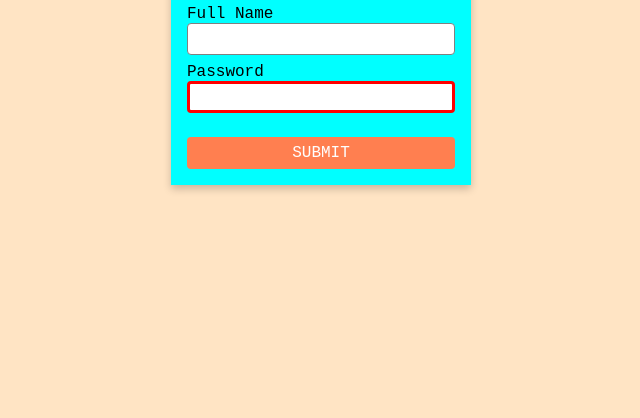
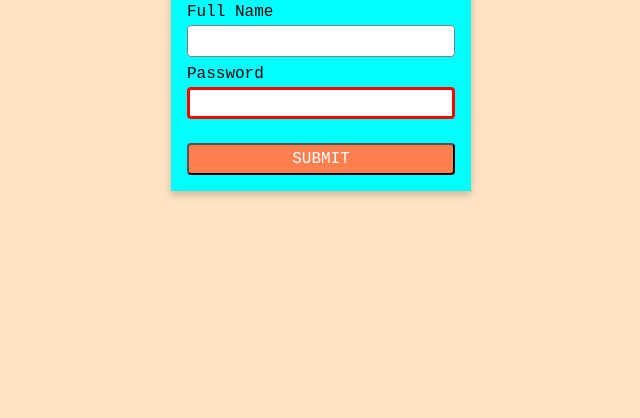
Before and after one commit to YuriiZazuliak/GromeCode, a plain HTML site: page lesson16/task4/index.html in a window 1280 px wide. Shown: the part 382-800 px from the top of the page, without its empty margins (319-959 px from the left). Drawn offline with nearby package versions, Linux system fonts and the light colour scheme.

Commit message:
lesson-16_task-4_fix-1

```diff
--- a/lesson16/task4/style.css
+++ b/lesson16/task4/style.css
@@ -26,6 +26,7 @@
     margin-bottom: 8px;
 }
 .form-label {
+    display: block;
     margin-bottom: 4px;
     font-family: monospace;
 }
@@ -56,5 +57,4 @@
     -moz-border-radius: 4px;
     -ms-border-radius: 4px;
     -o-border-radius: 4px;
-    border: none;
 }
```
